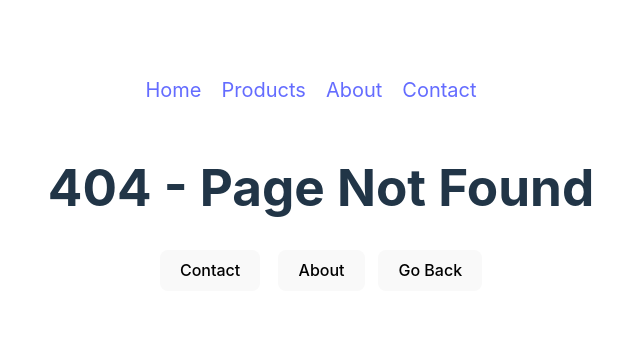
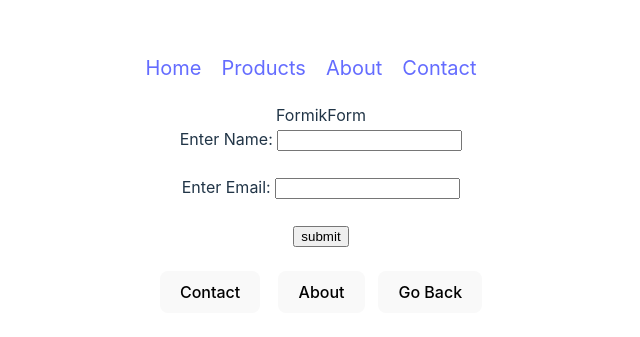
Before and after one commit to Muhammad-Sulman/ReactFirstApp, a React (Vite) app in the folder react-App1.0/: page /formikform in a window 1280 px wide. Before the commit this address had no page. Shown: the part 227-564 px from the top of the page, without its empty margins (319-959 px from the left). Built offline with nearby package versions, Linux system fonts and the light colour scheme.

Commit message:
70 | Working With Formik Library In React | React Formik | Formik In React

```diff
--- a/react-App1.0/package.json
+++ b/react-App1.0/package.json
@@ -11,6 +11,7 @@
   },
   "dependencies": {
     "bootstrap": "^5.3.3",
+    "formik": "^2.4.6",
     "prop-types": "^15.8.1",
     "react": "^19.0.0-rc.1",
     "react-dom": "^19.0.0-rc.1",
--- a/react-App1.0/src/App.jsx
+++ b/react-App1.0/src/App.jsx
@@ -14,6 +14,7 @@ import PageNotFound from './components/PageNotFound';
 import Search from './components/Search';
 import LazyLoading from './components/LazyLoading';
 import Validation from './Validation';
+import FormikForm from './components/FormikForm';
 // import UseRefHook_Comp from './UseRefHook_Comp';
 // import CallBackRef_Comp from './CallBackRef_Comp';
 // import UnControlled_Comp from './UnControlled_Comp';
@@ -164,6 +165,7 @@ const navigateTo = (url) => {
             <Route path='/search' element={<Search/>} />
             <Route path= '/lazyloading' element={<LazyLoading/>} />
             <Route path= '/validation' element={<Validation/>} />
+            <Route path='/formikform' element={<FormikForm/>} />
             <Route path='*' element={<PageNotFound/>} />
           </Routes>
           {/* <button type="button" onClick={() => navigate('/about')} >About</button> &nbsp; &nbsp;
--- /dev/null
+++ b/react-App1.0/src/components/FormikForm.jsx
@@ -0,0 +1,60 @@
+import {useFormik} from 'formik';
+
+function FormikForm() {
+
+    const formInitailValues = {
+        name: "",
+        email: ""
+    }
+
+    // const formik = useFormik({
+    //     initialValues: formInitailValues ,
+
+    //     onSubmit: (values) => {
+    //         console.log(values);
+    //         console.log(values.name);
+    //         console.log(values.email);
+    //     }
+    // });
+
+
+    const {handleChange, handleSubmit, values} = useFormik({
+        initialValues: formInitailValues ,
+
+        onSubmit: (values) => {
+            console.log(values);
+            console.log(values.name);
+            console.log(values.email);
+        }
+    });
+
+    return (
+    <div>FormikForm
+
+        {/* <form onSubmit={formik.handleSubmit}>
+            <label htmlFor="">Enter Name: </label>
+            <input type="text" name="name"  onChange={formik.handleChange}   value={formik.values.name} />
+            <br /><br />
+            <label htmlFor="">Enter Email: </label>
+            <input type="text" name="email" onChange={formik.handleChange}   value={formik.values.email} />
+            <br /><br />
+            <input type="submit" value="submit" />
+            <br /><br />
+        </form> */}
+
+
+        <form onSubmit={handleSubmit}>
+            <label htmlFor="">Enter Name: </label>
+            <input type="text" name="name"  onChange={handleChange}   value={values.name} />
+            <br /><br />
+            <label htmlFor="">Enter Email: </label>
+            <input type="text" name="email" onChange={handleChange}   value={values.email} />
+            <br /><br />
+            <input type="submit" value="submit" />
+            <br /><br />
+        </form>
+    </div>
+    )
+}
+
+export default FormikForm
```
Also changed, not shown: 1 other file (tests, documents, lock files or other folders).
